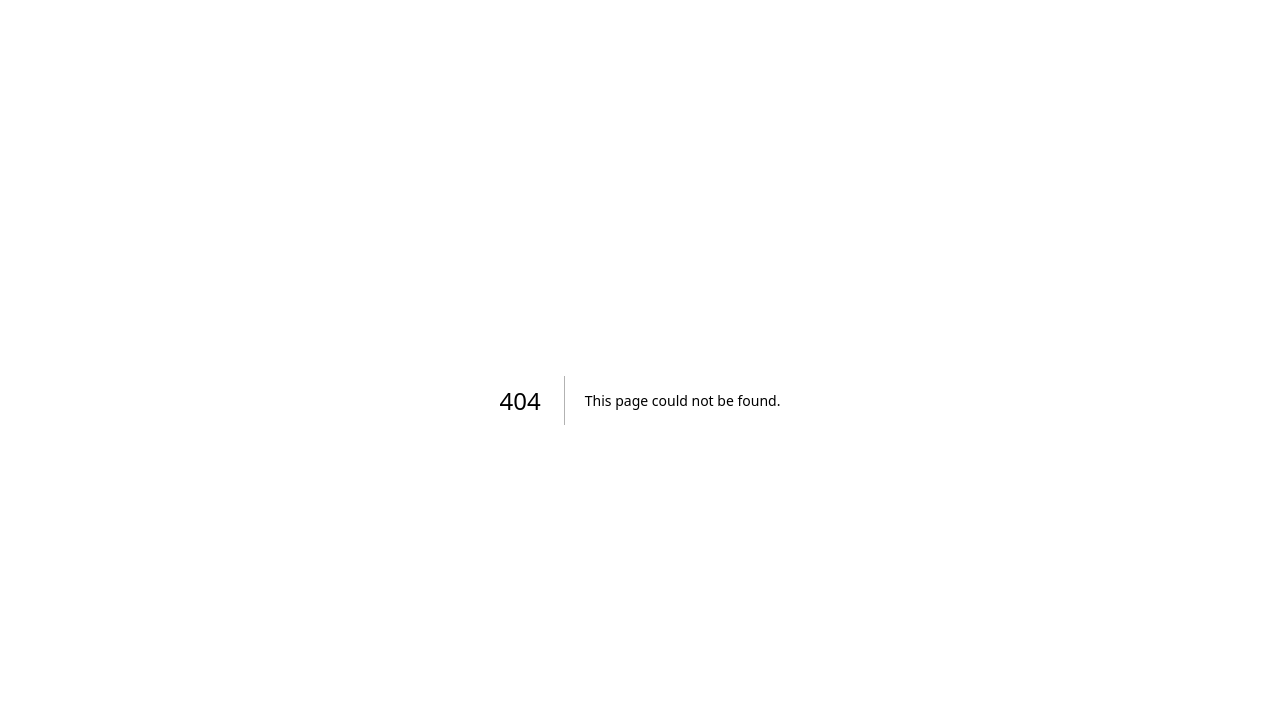
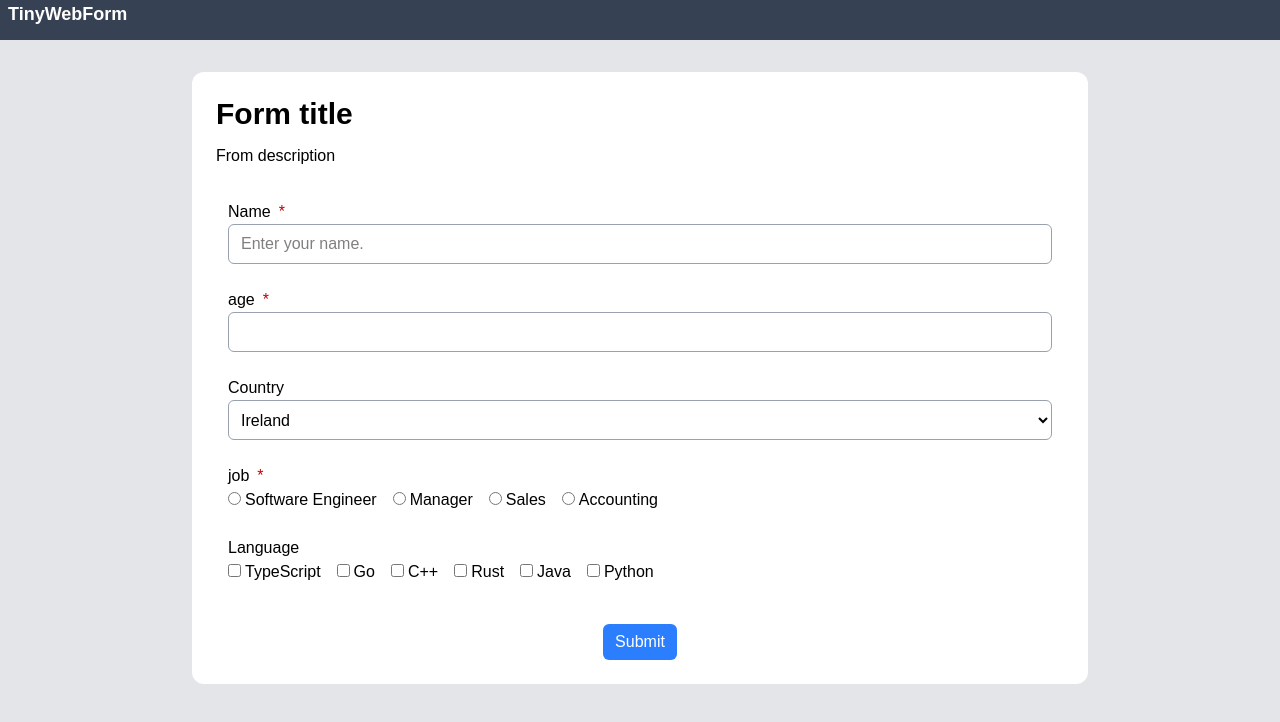
Before and after one commit to alcogy/next-web-form, a Next.js app: page /form in a window 1280 px wide. Before the commit this address had no page. Shown: the top 722 px of the page. Built offline with nearby package versions, Linux system fonts and the light colour scheme.

Commit message:
Implementing UI.

```diff
--- a/app/constants.ts
+++ b/app/constants.ts
@@ -35,7 +35,6 @@ export const sampleForms: FormSet[] = [
   { label: 'Country', type: 2, require: false, value: 2, items: countories, placeholder: undefined},
   { label: 'job', type: 4, require: true, value: 1, items: jobs, placeholder: undefined},
   { label: 'Language', type: 3, require: false, value: 1, items: languages, placeholder: undefined},
-
 ]
 
 export interface Selection {
--- /dev/null
+++ b/app/form/page.tsx
@@ -0,0 +1,16 @@
+import Form from '@/app/ui/form/form';
+import { sampleForms } from '@/app/constants';
+
+export default async function Page() {
+
+  return (
+    <>
+      <header className='bg-gray-700 h-10 px-2 flex items-centerg'>
+        <h1 className="text-white text-lg font-bold">TinyWebForm</h1>
+      </header>
+      <main className='p-8 flex justify-center'>
+        <Form ui={sampleForms} title='Form title' desc='From description' />
+      </main>
+    </>
+  );
+}
--- a/app/globals.css
+++ b/app/globals.css
@@ -9,4 +9,5 @@
 
 body {
   font-family: Arial, Helvetica, sans-serif;
+  background-color: #e3e5e9;
 }
--- a/app/page.tsx
+++ b/app/page.tsx
@@ -2,6 +2,7 @@
 
 import { formParts, sampleForms, FormSet } from '@/app/constants';
 import { useState } from 'react';
+import Form from '@/app/ui/form/form';
 
 export default function Page() {
 
@@ -16,70 +17,21 @@ export default function Page() {
     setUi(newUi);
   }
 
-  function getRanaString() {
-    return Math.random().toString(32).substring(2);
-  }
-
   function onDelete() {
     const newUi = ui.filter((v, i) => i !== selected);
     setUi(newUi);
     setSelected(null);
   }
 
-  function getFormComponent(form: FormSet): React.ReactNode {
-    switch(form.type) {
-      case 1:
-        return (
-          <input
-            type="text"
-            className="border border-gray-400 px-3 h-10 rounded-md w-full"
-            placeholder={form.placeholder}
-          />
-        );
-      case 2:
-        return (
-          <select className="border border-gray-400 px-2 h-10 rounded-md w-full">
-            {form.items?.map((v) => (
-              <option key={v.id} value={v.id}>{v.label}</option>
-            ))}
-          </select>
-        );
-      case 3:
-        return (
-          <div className='flex gap-4'>
-            {form.items?.map((v) => (
-              <label key={v.id}><input type="checkbox" value={v.id} className="mr-1" />{v.label}</label>
-            ))}
-          </div>
-        );
-      case 4:
-        const name = getRanaString();
-        return (
-          <div className='flex gap-4'>
-            {form.items?.map((v) => (
-              <label key={v.id}><input type="radio" name={name} value={v.id} className="mr-1" />{v.label}</label>
-            ))}
-          </div>
-        );
-      case 5:
-        return (
-          <input
-            type="number"
-            className="border border-gray-400 px-3 h-10 rounded-md w-full"
-          />
-        );
-    }
-
-    return <></>
-  }
+  const params = ui.find((v, i) => i === selected);
 
   return (
     <>
       <header className="bg-gray-700 h-10 px-2 flex items-center">
-        <h1 className="text-white text-lg font-bold">TinyWebForm</h1>
+        <h1 className="text-white text-lg font-bold">TinyWebForm Editor</h1>
       </header>
       <main className="flex items-stretch h-[calc(100vh-2.5rem)]">
-        <div className="w-88 border-r border-gray-300 p-4">
+        <div className="bg-white w-88 border-r border-gray-300 p-4">
           <div className='flex flex-col gap-4'>
             {formParts.map((v) => (
               <button
@@ -92,49 +44,82 @@ export default function Page() {
             ))}
           </div>
         </div>
-        <div className="w-full bg-gray-200 py-8 px-3 flex justify-center overflow-y-auto">
-          <div className='bg-white w-full max-w-4xl select-none p-6 rounded-xl h-fit'>
-            <div onClick={() =>  setSelected(null)}>
-              <h1
-                className='text-3xl font-bold mb-3'
-                contentEditable="true"
-                onBlur={(e) => setTitle(e.currentTarget.innerText)}
-              >
-                Form title here
-              </h1>
-              <p contentEditable="true" onBlur={(e) => setDesc(e.currentTarget.innerText)}>
-                From description here...
-              </p>
-            </div>
-            <div className="flex flex-col mt-5">
-              {ui.map((v, i) => (
-                <div
-                  key={i}
-                  className={`p-3 ${i === selected ? 'bg-gray-200' : 'hover:bg-blue-50'}`}
-                  onClick={() =>  setSelected(i)}
-                >
-                  <p className='block'>{v.label}{v.require && <span className='pl-2 text-red-700'>*</span>}</p>
-                  {getFormComponent(v)}
-                </div>
-              ))}
-            </div>
-            <div className='mt-7 text-center'>
-              <button className='bg-blue-500 hover:bg-blue-400 text-white cursor-pointer px-3 py-1.5 rounded-md'>Submit</button>
-            </div>
-          </div>
+        <div className="w-full py-8 px-3 flex justify-center overflow-y-auto">
+          <Form isEdit ui={ui} selected={selected} setSelected={setSelected} title={title} desc={desc} />
         </div>
-        <div className="w-[480px] border-l border-gray-300 p-4">
+        <div className="bg-white w-[480px] border-l border-gray-300 p-4 overflow-y-auto">
           <p className="text-lg font-bold">Edit parameter</p>
           <div className='mt-5 flex flex-col gap-5'>
+            {params === undefined
+            ? (
+            <>
+              <div>
+                <label>Title</label>
+                <input
+                  type="text"
+                  className="border border-gray-400 px-3 h-10 rounded-md w-full"
+                  value={title}
+                  onChange={(e) => setTitle(e.target.value)}
+                />
+              </div>
+              <div>
+                <label>Descliption</label>
+                <textarea
+                  className="border border-gray-400 p-2 h-40 rounded-md w-full resize-none"
+                  onChange={(e) => setDesc(e.target.value)}
+                  value={desc}
+                />
+              </div>
+            </> ):(
+            <>
               <div>
                 <label>Label</label>
-                <input type="text" className="border border-gray-400 px-3 h-10 rounded-md w-full" />
+                <input
+                  type="text"
+                  className="border border-gray-400 px-3 h-10 rounded-md w-full"
+                  value={params.label}
+                  onChange={(e) => console.log(e.target.value)}
+                />
               </div>
               <div>
-                <label>Placeholder</label>
-                <input type="text" className="border border-gray-400 px-3 h-10 rounded-md w-full" />
+                <label>Require</label>
+                <input
+                  type="checkbox"
+                  className="border border-gray-400 rounded-md w-full"
+                  checked={params.require}
+                  onChange={(e) => console.log(e.target.value)}
+                />
               </div>
-
+              {params.placeholder !== undefined && (
+                <div>
+                  <label>Placeholder</label>
+                  <input
+                    type="text"
+                    className="border border-gray-400 px-3 h-10 rounded-md w-full"
+                    value={params.placeholder}
+                    onChange={(e) => console.log(e.target.value)}
+                  />
+                </div>
+              )}
+              {params.items !== undefined && (
+                <div>
+                  <label>List items</label>
+                  <div className='flex flex-col gap-3'>
+                    {params.items.map((v) => (
+                      <div key={v.id} className='flex gap-3 items-center'>
+                        <input
+                          type="text"
+                          className="border border-gray-400 px-3 h-10 rounded-md w-full"
+                          value={v.label}
+                          onChange={(e) => console.log(e.target.value)}
+                        />
+                        <button className='w-9 h-8 bg-gray-200 cursor-pointer flex justify-center items-center rounded-full'>x</button>
+                      </div>
+                    ))}
+                    <button className='w-8 h-8 bg-gray-200 cursor-pointer flex justify-center items-center rounded-full'>+</button>
+                  </div>
+                </div>
+              )}
               <div>
                 <button
                   className='bg-red-700 hover:bg-red-600 text-white cursor-pointer px-3 py-1.5 rounded-md'
@@ -143,6 +128,8 @@ export default function Page() {
                   Delete
                 </button>
               </div>
+            </>
+            )}
           </div>
 
         </div>
--- /dev/null
+++ b/app/ui/form/form.tsx
@@ -0,0 +1,114 @@
+'use client'
+
+import { FormSet } from '@/app/constants';
+
+export default function Form({
+  ui,
+  isEdit = false,
+  title,
+  desc,
+  selected,
+  setSelected,
+} : {
+  isEdit?: boolean,
+  ui: FormSet[],
+  title: string,
+  desc: string,
+  selected?: number | null,
+  setSelected?: (v: any) => void,
+}) {
+
+  async function onSubmit() {
+    if (isEdit) return;
+    if (!confirm('Are you sure?')) return;
+
+  }
+
+  function getRandString() {
+    return Math.random().toString(32).substring(2);
+  }
+
+  function getFormComponent(form: FormSet): React.ReactNode {
+      switch(form.type) {
+        case 1:
+          return (
+            <input
+              type="text"
+              className="border border-gray-400 px-3 h-10 rounded-md w-full"
+              placeholder={form.placeholder}
+              required={form.require}
+            />
+          );
+        case 2:
+          return (
+            <select required={form.require} className="border border-gray-400 px-2 h-10 rounded-md w-full">
+              {form.items?.map((v) => (
+                <option key={v.id} value={v.id}>{v.label}</option>
+              ))}
+            </select>
+          );
+        case 3:
+          return (
+            <div className='flex gap-4'>
+              {form.items?.map((v) => (
+                <label key={v.id}>
+                  <input type="checkbox" required={form.require} value={v.id} className="mr-1" />{v.label}
+                </label>
+              ))}
+            </div>
+          );
+        case 4:
+          const name = getRandString();
+          return (
+            <div className='flex gap-4'>
+              {form.items?.map((v) => (
+                <label key={v.id}><input type="radio" required={form.require} name={name} value={v.id} className="mr-1" />{v.label}</label>
+              ))}
+            </div>
+          );
+        case 5:
+          return (
+            <input
+              type="number"
+              className="border border-gray-400 px-3 h-10 rounded-md w-full"
+              required={form.require}
+            />
+          );
+      }
+
+      return <></>
+    }
+
+  return (
+    <form className='bg-white w-full max-w-4xl select-none p-6 rounded-xl h-fit'>
+      <div onClick={() => setSelected && setSelected(null)}>
+        <h1 className='text-3xl font-bold mb-3'>
+          {title}
+        </h1>
+        <p className='whitespace-pre'>
+          {desc}
+        </p>
+      </div>
+      <div className="flex flex-col mt-5">
+        {ui.map((v, i) => (
+          <div
+            key={i}
+            className={`p-3 ${i === selected ? 'bg-gray-200' : isEdit ? 'hover:bg-blue-50' : ''}`}
+            onClick={() => setSelected && setSelected(i)}
+          >
+            <p className='block'>{v.label}{v.require && <span className='pl-2 text-red-700'>*</span>}</p>
+            {getFormComponent(v)}
+          </div>
+        ))}
+      </div>
+      <div className='mt-7 text-center'>
+        <button
+          className='bg-blue-500 hover:bg-blue-400 text-white cursor-pointer px-3 py-1.5 rounded-md'
+          onClick={() => onSubmit()}
+        >
+            Submit
+        </button>
+      </div>
+    </form>
+  );
+}
```
Also changed, not shown: 1 other file (tests, documents, lock files or other folders).
